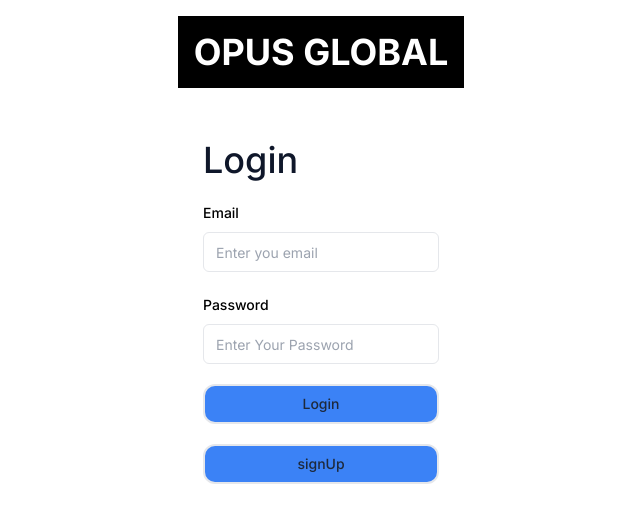
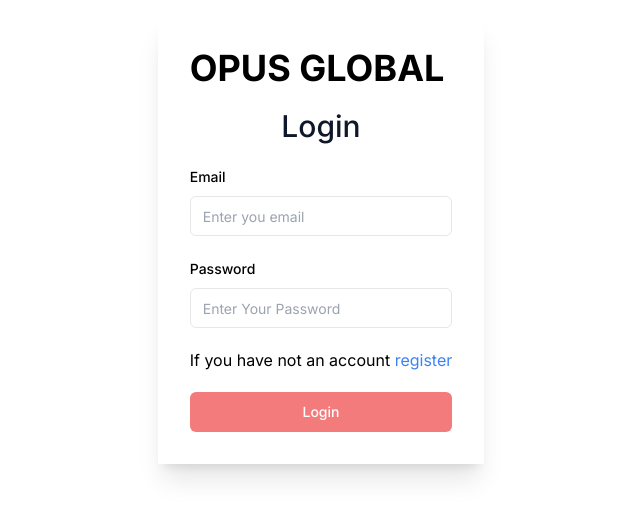
Before and after one commit to mubeenamin/mlm-update, a Next.js app: page / in a window 1280 px wide. Shown: the top 522 px of the page, without its empty margins (319-959 px from the left). Built offline with nearby package versions, Linux system fonts and the light colour scheme.

Commit message:
add loading in sign in page

```diff
--- a/app/component/signIn.tsx
+++ b/app/component/signIn.tsx
@@ -16,7 +16,7 @@ import { Input } from "@/components/ui/input";
 import { z } from "zod";
 import { useRouter } from "next/navigation";
 import Link from "next/link";
-
+import { useState } from "react";
 
 const FormSchema = z.object({
   email: z.string().email({ message: "Invalid email address" }),
@@ -25,10 +25,9 @@ const FormSchema = z.object({
   }),
 });
 
-
 const SignIn = () => {
   const router = useRouter();
-
+  const [loading, setLoading] = useState(false);
   const onSubmit = async (data: z.infer<typeof FormSchema>) => {
     console.log(data);
     try {
@@ -37,27 +36,28 @@ const SignIn = () => {
         {
           mode: "no-cors",
         }
+
       );
       if (!res.ok) {
         // res.ok returns false if the HTTP status is not 200-299
+
         throw new Error(`HTTP error! status: ${res.status}`);
       }
       const newdata = await res.json();
       if (data.email === newdata.email && data.password === newdata.password) {
-        console.log("successfull");
+
         router.push("/dashboard");
       } else {
         console.log("wrong username or password");
       }
+      setLoading(true);
       handleReset();
     } catch (error) {}
   };
   const handleReset = () => {
     form.reset({
-
       email: "",
       password: "",
-
     });
   };
   const form = useForm<z.infer<typeof FormSchema>>({
@@ -68,17 +68,15 @@ const SignIn = () => {
     },
   });
   return (
-    <>
-    <div className="mt-4 p-4  bg-black">
-    <h1 className="text-4xl text-white font-bold ">OPUS GLOBAL</h1></div>
     <main className="flex min-h-screen flex-col items-center  justify-between">
+      <Form {...form}>
 
-      <Form {...form}>
         <form
           onSubmit={form.handleSubmit(onSubmit)}
-          className="flex flex-col gap-5 p-5 mt-8"
+          className="flex flex-col gap-5 p-8 mt-4 shadow-xl"
         >
-          <h1 className="text-4xl text-slate-900 font-medium">Login</h1>
+          <h1 className="text-4xl font-bold ">OPUS GLOBAL</h1>
+          <h1 className="text-3xl text-slate-900 font-medium text-center">Login</h1>
           <FormField
             control={form.control}
             name="email"
@@ -106,25 +104,28 @@ const SignIn = () => {
               </FormItem>
             )}
           />
-
+          <div className="">
+            If you have not an account
+            <Link href="/signUp" className="text-blue-500 hover:underline">
+              {" "}
+              register{" "}
+            </Link>
+          </div>
           <Button
             type="submit"
-            className="border-2 p-2 rounded-xl bg-blue-500 text-slate-800 hover:bg-blue-600 hover:text-slate-900"
-          >
-            Login
+            className="bg-red-500/70 hover:bg-red-500/90 text-white">
+          {
+            loading ? (
+              <>loading....</>
+            ):(
+
+             <span>Login</span>
+            )
+          }
           </Button>
-
-          <Button
-
-            className="border-2 p-2 rounded-xl bg-blue-500 text-slate-800 hover:bg-blue-600 hover:text-slate-900"
-          >
-          <Link href="/signUp">  signUp </Link>
-          </Button>
-
         </form>
       </Form>
     </main>
-    </>
   );
 };
 
```
